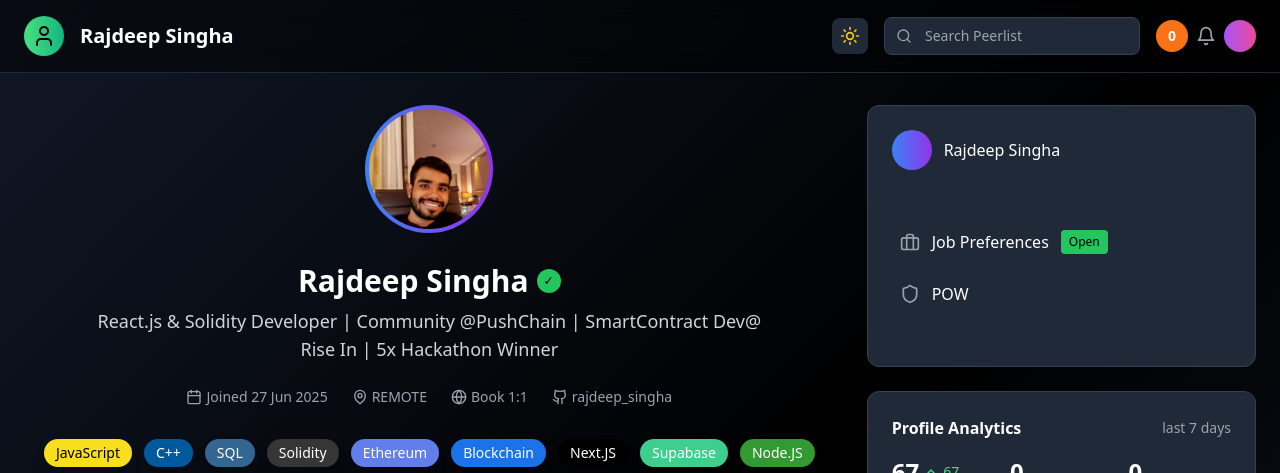
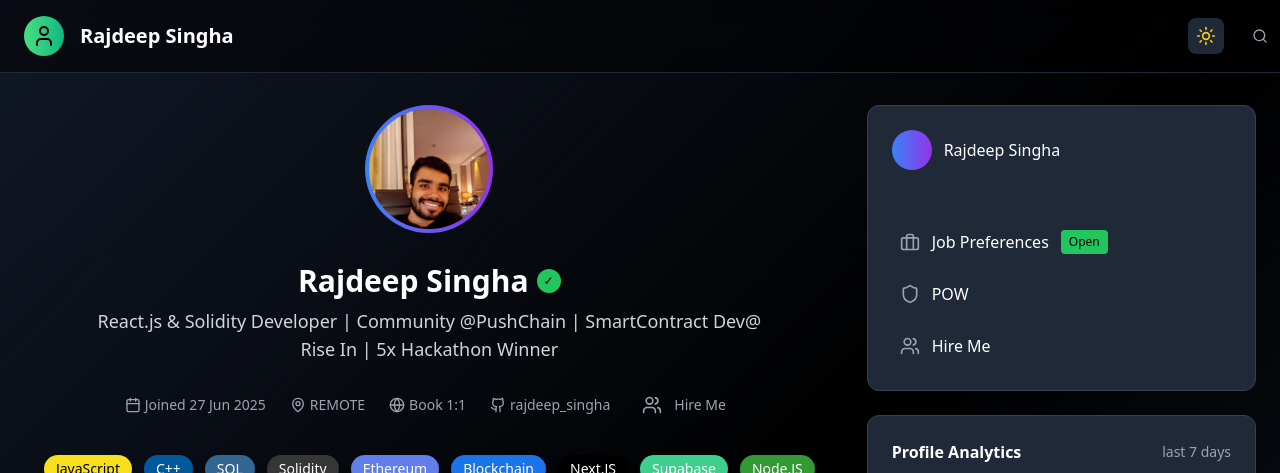
Before and after one commit to rajdeep-singha/POW_Portfolio, a React (Vite) app: page / in a window 1280 px wide. Shown: the top 473 px of the page. Built offline with nearby package versions, Linux system fonts and the light colour scheme.

Commit message:
feat: HireMe Added and some changes in profile

```diff
--- a/src/components/Header.jsx
+++ b/src/components/Header.jsx
@@ -33,7 +33,7 @@
               <Search className={`absolute left-3 top-1/2 transform -translate-y-1/2 w-4 h-4 ${
                 darkMode ? 'text-gray-400' : 'text-gray-500'
               }`} />
-              <input
+              {/* <input
                 type="text"
                 placeholder="Search Peerlist"
                 className={`${
@@ -41,17 +41,17 @@
                     ? 'bg-gray-800 border-gray-700 focus:border-green-500'
                     : 'bg-white border-gray-300 focus:border-green-500'
                 } border rounded-lg pl-10 pr-4 py-2 text-sm focus:outline-none w-64 transition-colors`}
-              />
+              /> */}
             </div>
 
             <div className="flex items-center space-x-2">
-              <div className="w-8 h-8 bg-orange-500 rounded-full flex items-center justify-center text-sm font-bold text-white">
-                0
-              </div>
-              <Bell className={`w-5 h-5 ${
+              {/* <div className="w-8 h-8 bg-orange-500 rounded-full flex items-center justify-center text-sm font-bold text-white">
+
+              </div> */}
+              {/* <Bell className={`w-5 h-5 ${
                 darkMode ? 'text-gray-400 hover:text-white' : 'text-gray-500 hover:text-gray-900'
-              } cursor-pointer transition-colors`} />
-              <div className="w-8 h-8 bg-gradient-to-r from-purple-500 to-pink-500 rounded-full"></div>
+              } cursor-pointer transition-colors`} /> */}
+              {/* <div className="w-8 h-8 bg-gradient-to-r from-purple-500 to-pink-500 rounded-full"></div> */}
             </div>
           </div>
         </div>
--- a/src/components/ProfileSection.jsx
+++ b/src/components/ProfileSection.jsx
@@ -1,7 +1,8 @@
-import React from 'react';
+import React, { useState } from 'react';
 import { Calendar, MapPin, Globe, Github } from 'lucide-react';
 import SkillBadge from './SkillBadge.jsx';
-
+import HireMeModal from '../smallComponents/HireMeModal';
+import { Users } from 'lucide-react';
 
 const ProfileSection = ({ darkMode }) => {
   const skills = [
@@ -16,13 +17,13 @@
     { name: 'Node.JS', color: '#339933' },
     { name: 'MongoDB', color: '#47a248' }
   ];
-
+  const [modalOpen, setModalOpen] = useState(false);
   return (
     <div className="text-center">
       <div className="relative inline-block mb-6">
         <div className="w-32 h-32 rounded-full bg-gradient-to-r from-blue-500 to-purple-600 p-1">
           <img
-            src="public\Raj.jpg?auto=compress&cs=tinysrgb&w=300&h=300&fit=crop"
+            src="\Raj.jpg?auto=compress&cs=tinysrgb&w=300&h=300&fit=crop"
             alt="Profile"
             className="w-full h-full rounded-full object-cover"
           />
@@ -61,6 +62,16 @@
           <Github className="w-4 h-4" />
           <span>rajdeep_singha</span>
         </div>
+        <div
+        className={`flex items-center space-x-3 p-2 rounded-lg transition-colors cursor-pointer ${
+          darkMode ? 'hover:bg-gray-700' : 'hover:bg-gray-100'
+        }`}
+        onClick={() => setModalOpen(true)}
+      >
+        <Users className={`w-5 h-5 ${darkMode ? 'text-gray-400' : 'text-gray-500'}`} />
+        <span>Hire Me</span>
+      </div>
+      <HireMeModal isOpen={modalOpen} onClose={() => setModalOpen(false)} darkMode={darkMode} />
       </div>
 
       <div className="flex flex-wrap gap-3 justify-center mb-8">
--- a/src/components/Sidebar.jsx
+++ b/src/components/Sidebar.jsx
@@ -6,13 +6,14 @@
   Globe,
   Users,
   BarChart3,
-  ChevronUp
+  ChevronUp,
+  Link
 } from 'lucide-react';
 import JobPreferencesModal from './JobPreferencesModal';
-
+import HireMeModal from '../smallComponents/HireMeModal';
 
 const Sidebar = ({ darkMode }) => {
-
+  const [modalOpen, setModalOpen] = useState(false);
 
 const [showPreferences, setShowPreferences] = useState(false);
 
@@ -54,23 +55,28 @@
 
           <div className={`flex items-center space-x-3 p-2 rounded-lg transition-colors cursor-pointer ${
             darkMode ? 'hover:bg-gray-700' : 'hover:bg-gray-100'
-          }`}>
-            <Shield className={`w-5 h-5 ${darkMode ? 'text-gray-400' : 'text-gray-500'}`} />
+          }`}onClick={()=> window.open("https://www.notion.so/Proof-of-Work-Rajdeep-b9a610a0d6cc48fdadde76c3b421772b", "_blank")} >
+            <Shield className={`w-5 h-5 ${darkMode ? 'text-gray-400' : 'text-gray-500' }`} />
             <span>POW</span>
           </div>
-          <div className={`flex items-center space-x-3 p-2 rounded-lg transition-colors cursor-pointer ${
+          {/* <div className={`flex items-center space-x-3 p-2 rounded-lg transition-colors cursor-pointer ${
             darkMode ? 'hover:bg-gray-700' : 'hover:bg-gray-100'
           }`}>
-            {/* <Globe className={`w-5 h-5 ${darkMode ? 'text-gray-400' : 'text-gray-500'}`} />
+
+            <Globe className={`w-5 h-5 ${darkMode ? 'text-gray-400' : 'text-gray-500'}`} />
             <span>Custom Domain</span>
             <span className="ml-auto bg-red-500 text-white px-2 py-1 rounded text-xs font-medium">Not Connected</span>
-          </div>
-          <div className={`flex items-center space-x-3 p-2 rounded-lg transition-colors cursor-pointer ${
-            darkMode ? 'hover:bg-gray-700' : 'hover:bg-gray-100'
-          }`}>
-            <Users className={`w-5 h-5 ${darkMode ? 'text-gray-400' : 'text-gray-500'}`} />
-            <span>Invite and Earn</span> */}
-          </div>
+          </div> */}
+            <div
+        className={`flex items-center space-x-3 p-2 rounded-lg transition-colors cursor-pointer ${
+          darkMode ? 'hover:bg-gray-700' : 'hover:bg-gray-100'
+        }`}
+        onClick={() => setModalOpen(true)}
+      >
+        <Users className={`w-5 h-5 ${darkMode ? 'text-gray-400' : 'text-gray-500'}`} />
+        <span>Hire Me</span>
+      </div>
+      <HireMeModal isOpen={modalOpen} onClose={() => setModalOpen(false)} darkMode={darkMode} />
         </div>
       </div>
 
--- a/src/components/WorkSection.jsx
+++ b/src/components/WorkSection.jsx
@@ -3,6 +3,7 @@
 import PlatformCard from './PlatformCard';
 import GitHubCalendar from 'react-github-calendar';
 import BlogCard from '../smallComponents/BlogCard';
+
 
 
 const WorkSection = ({ darkMode }) => {
@@ -49,21 +50,21 @@
   <div className="grid grid-cols-1 md:grid-cols-2 xl:grid-cols-3 gap-4">
     <BlogCard
       title="Unfold Hackathon Day 1 of Meme Coins, QR Codes and Big Hall Dreams"
-      cover="public\Blog2.jpeg"
+      cover="\Blog2.jpeg"
       link="https://singh384.hashnode.dev/unfold-hackathon-day-1-of-meme-coins-qr-codes-and-big-hall-dreams?ref=peerlist"
       platform="Medium"
       darkMode={darkMode}
     />
     <BlogCard
       title="Unlock the Power of Wallet Tracker"
-      cover="public\Blog1.png"
+      cover="\Blog1.png"
       link="https://medium.com/@rajdeepsingha384/unlock-the-power-of-wallet-tracker-your-personal-web3-companion-f78580be8b9c"
       platform="Medium"
       darkMode={darkMode}
     />
     <BlogCard
       title="DungBeetle | 7M PostGresTable and Much More..."
-      cover="public\Blog3.png"
+      cover="\Blog3.png"
       link="https://medium.com/@rajdeepsingha384/dungbeetle-7m-postgrestable-and-much-more-bfae6423a4be"
       platform="Hashnode"
       darkMode={darkMode}
--- /dev/null
+++ b/src/smallComponents/HireMeModal.jsx
@@ -0,0 +1,43 @@
+import React from 'react';
+import { X, Users } from 'lucide-react';
+
+const HireMeModal = ({ isOpen, onClose, darkMode }) => {
+  if (!isOpen) return null;
+
+  return (
+    <div className="fixed inset-0 z-50 flex items-center justify-center bg-black bg-opacity-50">
+      <div className={`w-[90%] max-w-md rounded-lg p-6 relative ${
+        darkMode ? 'bg-gray-900 text-white' : 'bg-white text-gray-900'
+      }`}>
+        <button
+          onClick={onClose}
+          className="absolute top-3 right-3 text-gray-400 hover:text-red-500 transition"
+        >
+          <X size={20} />
+        </button>
+
+        <div className="flex items-center space-x-3 mb-4">
+          <div className="w-10 h-10 rounded-lg bg-green-500 flex items-center justify-center">
+            <Users className="text-black w-5 h-5" />
+          </div>
+          <h2 className="text-xl font-semibold">Hire Me</h2>
+        </div>
+
+        <p className="text-sm mb-4">
+          I'm currently open to freelance, part-time, or full-time opportunities.
+          Let's build something impactful together!
+        </p>
+
+        <a
+          href="rajdeepsingha384@gmail.com"
+          target="_blank"
+          className="inline-block px-4 py-2 bg-green-500 text-black rounded-md font-medium hover:bg-green-600 transition"
+        >
+          Contact Me
+        </a>
+      </div>
+    </div>
+  );
+};
+
+export default HireMeModal;
```
